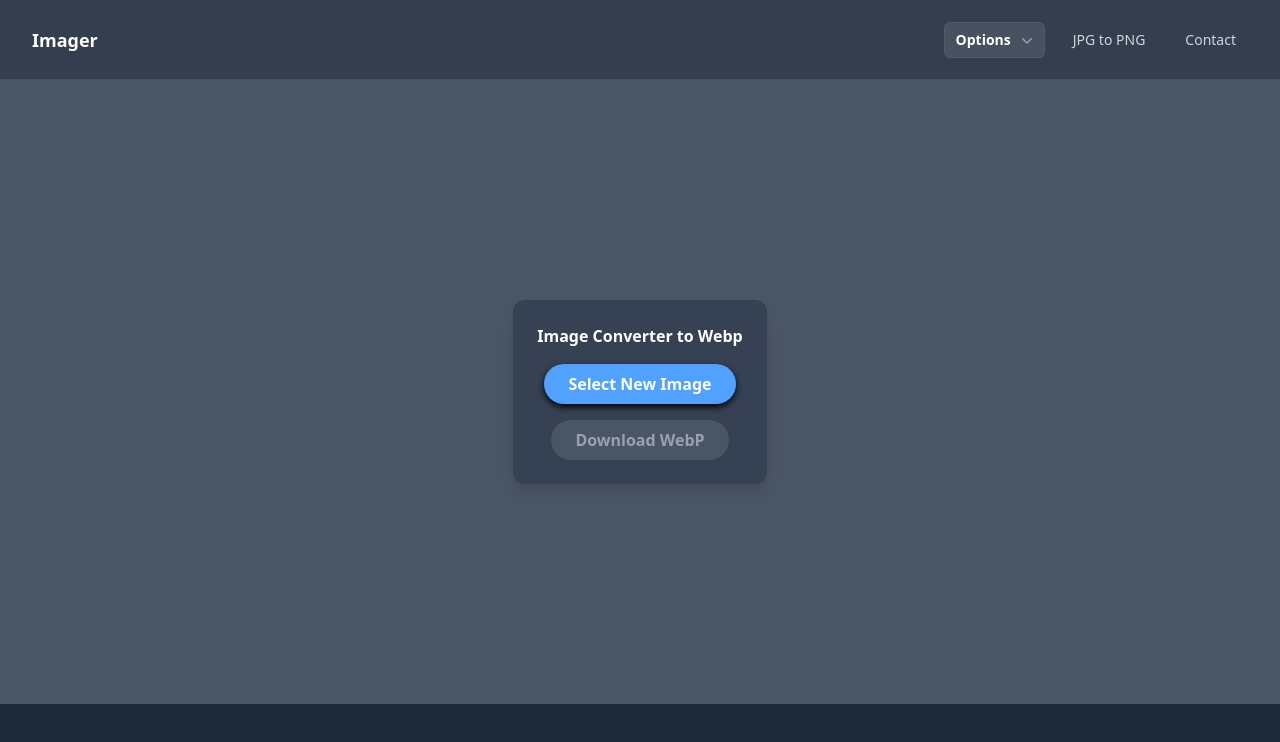
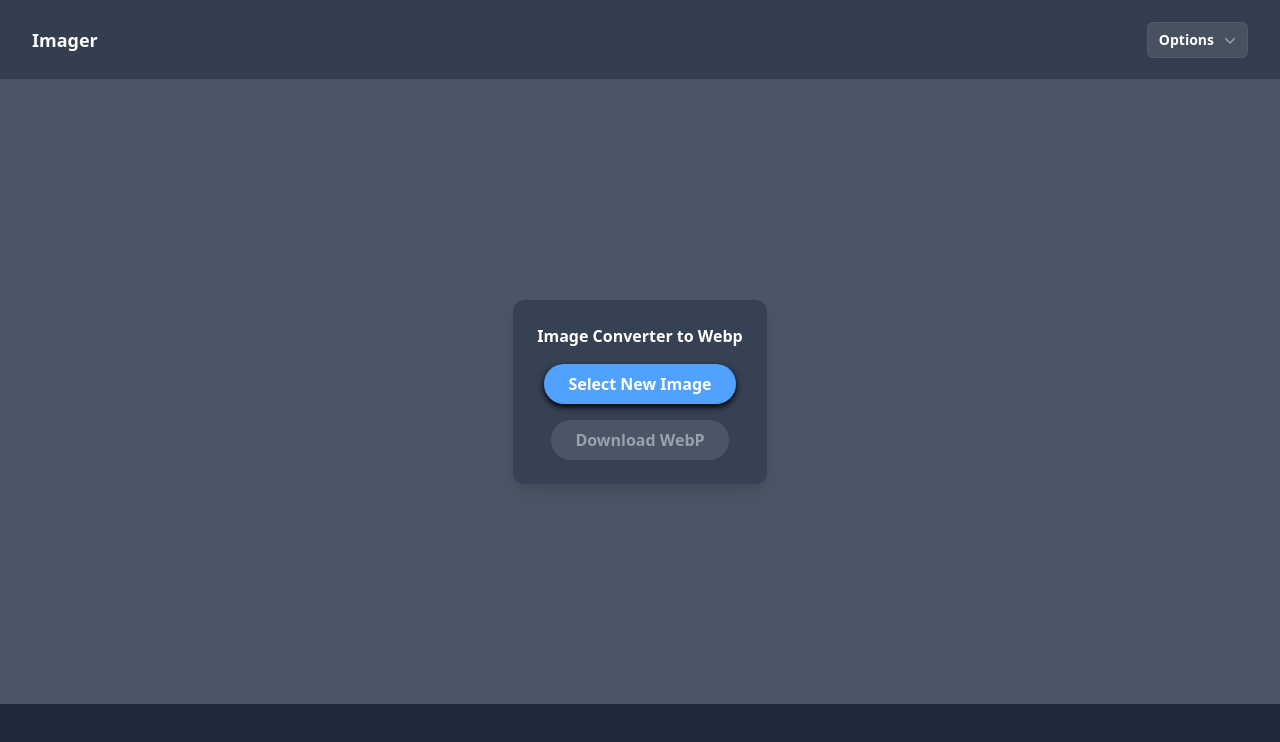
Before and after one commit to yogisyo16/imageConverter, a Vue app: page / in a window 1280 px wide. Shown: the top 742 px of the page. Built offline with nearby package versions, Linux system fonts and the light colour scheme.

Commit message:
Blame: 1.0.2
Update: Hide the navbar for JPG to PNG
Added: Gitignore env.d.ts

```diff
--- a/package.json
+++ b/package.json
@@ -1,6 +1,6 @@
 {
   "name": "imageconverter",
-  "version": "1.0.1",
+  "version": "1.0.2",
   "private": true,
   "type": "module",
   "scripts": {
--- a/src/components/NavbarType.vue
+++ b/src/components/NavbarType.vue
@@ -67,7 +67,7 @@ const handlePageChange = (page: string) => {
                             </transition>
                         </Menu>
 
-                        <button @click="emit('change-page', 'jpg-png')" :class="[
+                        <!-- <button @click="emit('change-page', 'jpg-png')" :class="[
                             currentPage === 'jpg-png'
                                 ? 'bg-gray-950 text-white'
                                 : 'text-gray-300 hover:bg-white/5 hover:text-white',
@@ -82,7 +82,7 @@ const handlePageChange = (page: string) => {
                             ]" class="rounded-md px-3 py-2 text-sm font-medium transition-colors">
                                 Contact
                             </button>
-                        </div>
+                        </div> -->
                     </div>
                 </div>
 
```
Also changed, not shown: 1 other file (tests, documents, lock files or other folders).
